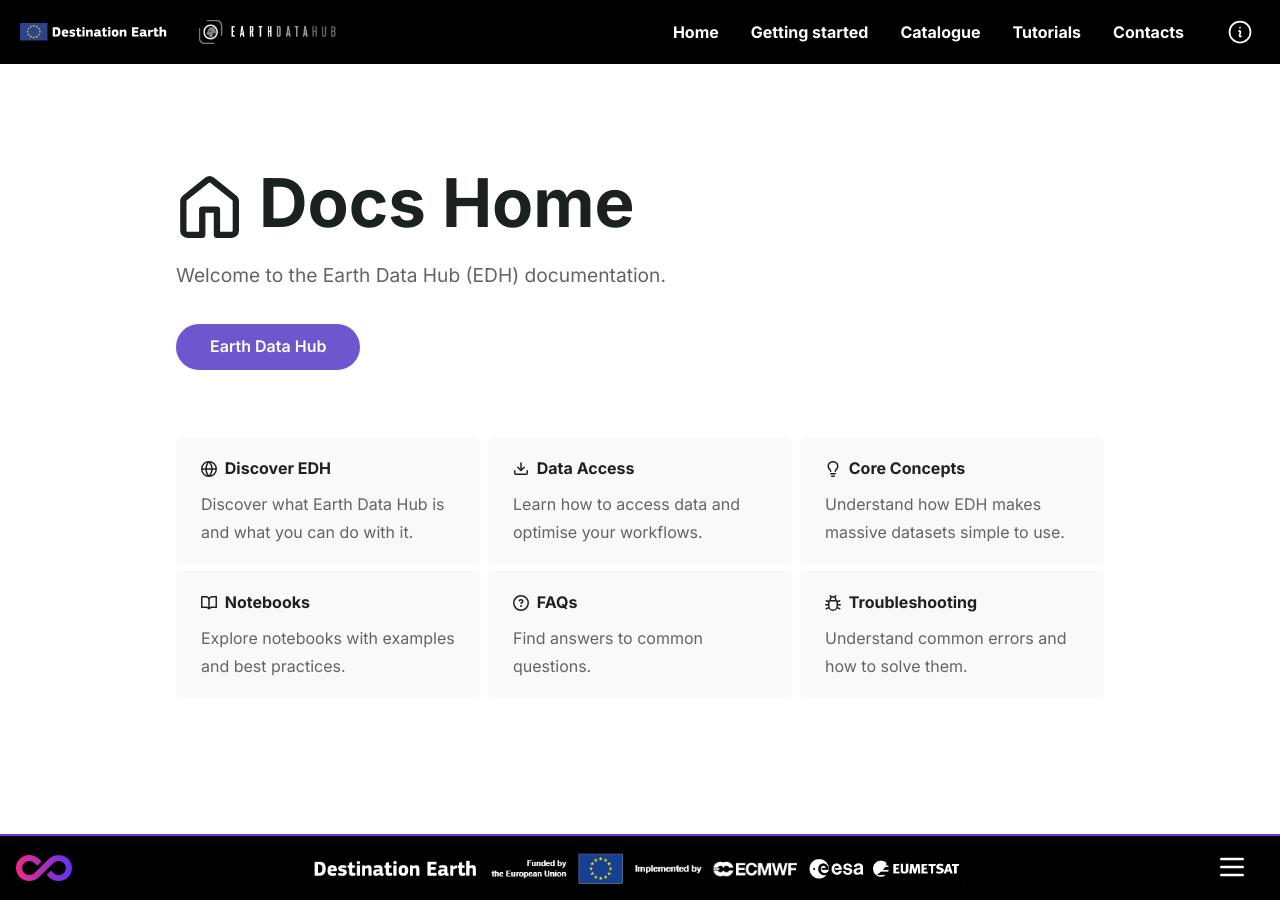
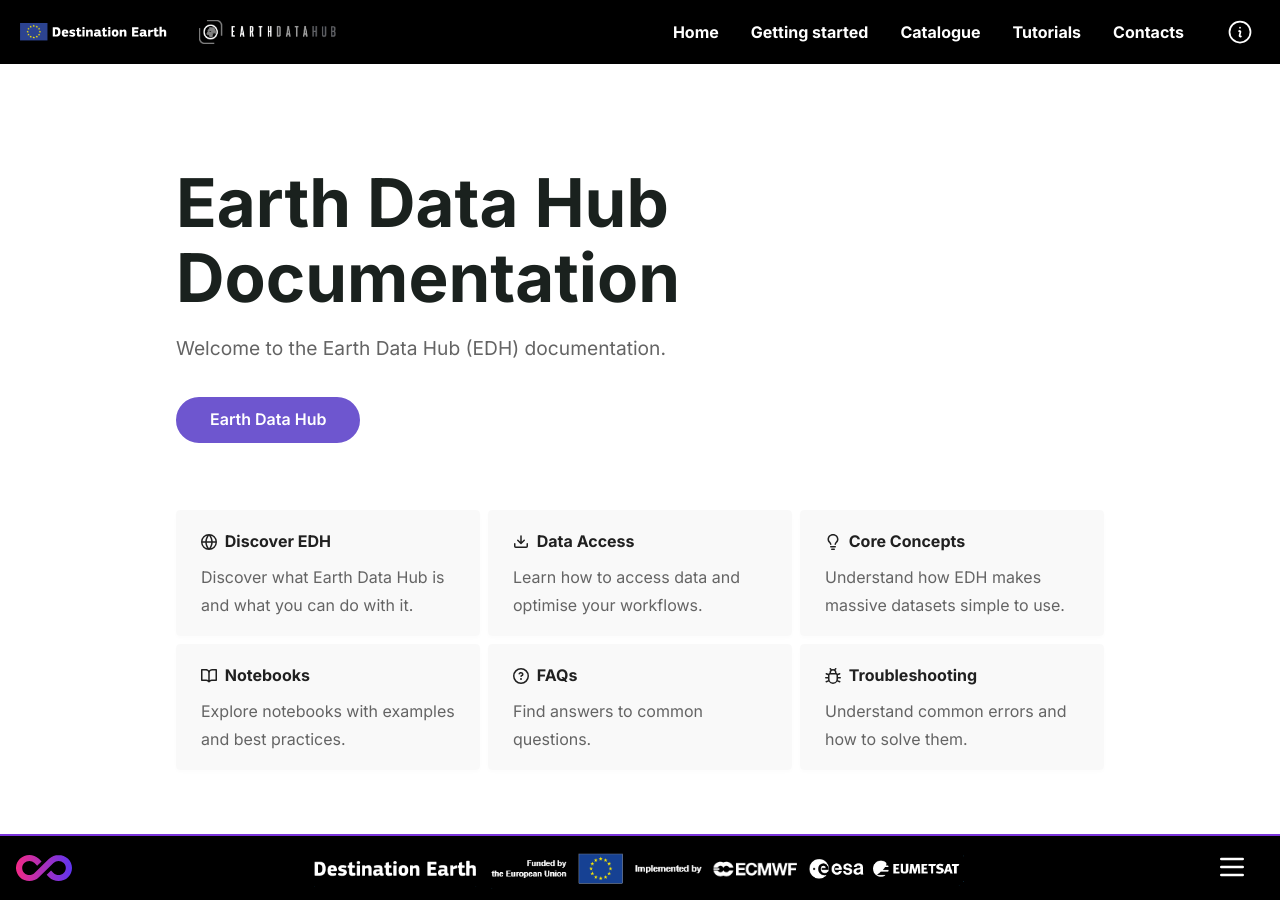
Before and after one commit to bopen/edh-docs, a Sphinx documentation site: the page built from source/index.md, in a window 1280 px wide. Built offline with Sphinx 7.4.7, drawn with Linux system fonts in a browser that asks for light colours.

Commit message:
revise title (#89)

```diff
--- a/source/index.md
+++ b/source/index.md
@@ -5,7 +5,7 @@
 layout: landing
 ---
 
-# {edh-octicon}`home` Docs Home
+# Earth Data Hub Documentation
 
 { .lead }
 Welcome to the Earth Data Hub (EDH) documentation.
```
